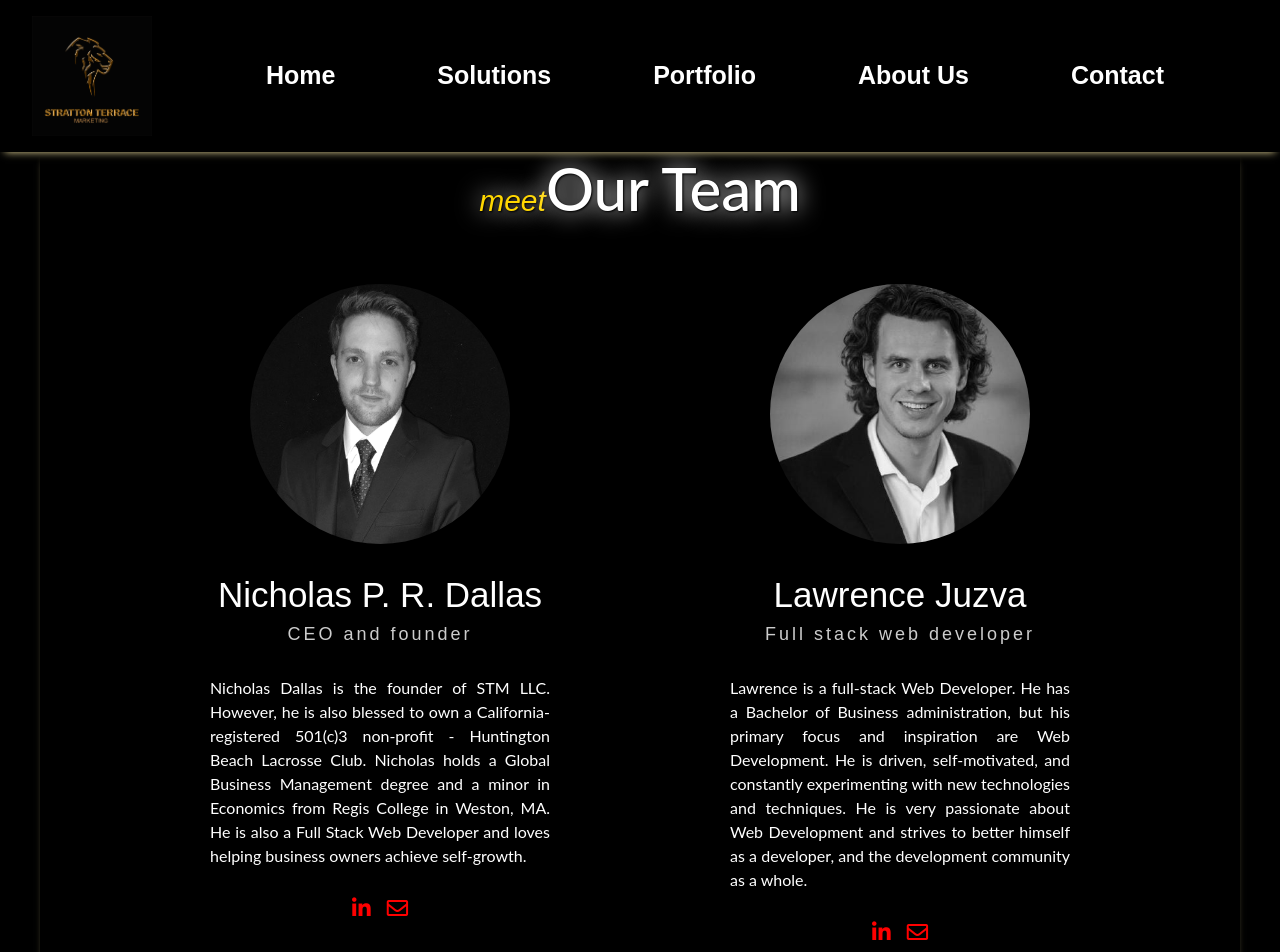
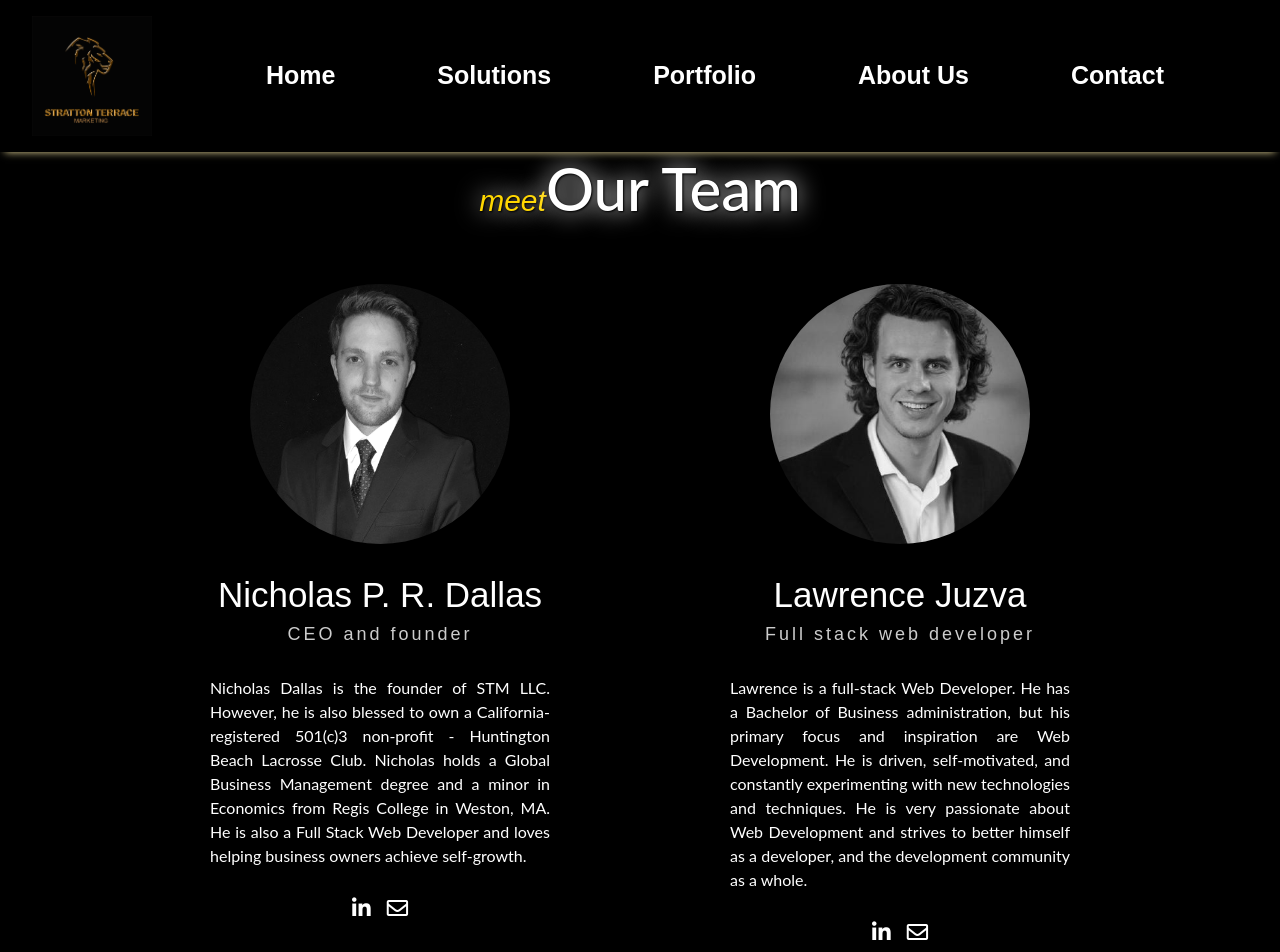
Before and after one commit to nicholasd-uci/StrattonTerrace, a React (Create React App) app: page /about in a window 1280 px wide. Shown: the top 952 px of the page. Built offline with nearby package versions, Linux system fonts and the light colour scheme.

Commit message:
about us box shadow removed

```diff
--- a/src/Pages/About/About.css
+++ b/src/Pages/About/About.css
@@ -5,7 +5,7 @@
 .About__container {
   margin: 0px 40px -40px;
   color: white;
-  box-shadow: 0px 5px 8px -5px  #e7d799
+
 }
 
 .heading {
@@ -68,10 +68,10 @@
   color: gold!important;
 }
 .fab{
-color: red;
+color: white;
 }
 .fa-envelope{
-  color: red;
+  color: white;
 }
 .fa-envelope:hover{
   color: gold!important;
```
Also changed, not shown: 10 other files (tests, documents, lock files or other folders).
